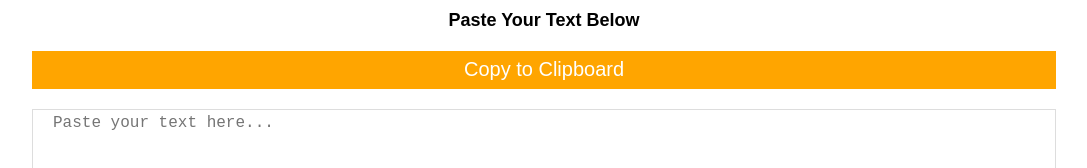
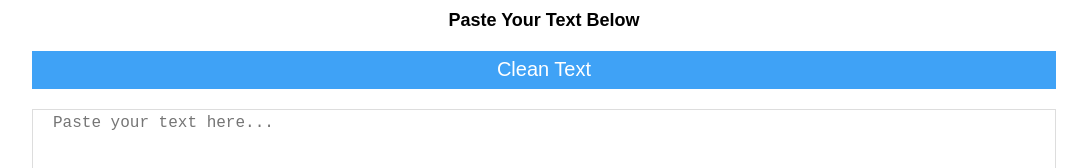
Before and after one commit to ErikDevs/remove-timestamps, a plain HTML site: page index.html in a window 1280 px wide. Both pictures are taken after a click on the button "Clean Text". Shown: the top 168 px of the page, without its empty margins (96-1183 px from the left). Drawn offline with Linux system fonts and the light colour scheme.

Commit message:
Update index.html

```diff
--- a/index.html
+++ b/index.html
@@ -189,11 +189,11 @@
       // Function to handle the action button click.
       function handleAction() {
         const button = document.getElementById("actionButton");
-        const isCleaning = button.innerText === "Clean Text"; // Check if the button is for cleaning.
+        const isCleaning = button.innerText === "Remove filler words"; // Check if the button is for cleaning.
 
         if (isCleaning) {
           cleanText(); // Clean the text if the button says "Clean Text".
-          button.innerText = "Copy to Clipboard"; // Change the button text to "Copy to Clipboard".
+          button.innerText = "Copy to text to clipboard"; // Change the button text to "Copy to Clipboard".
           button.style.backgroundColor = "orange"
           button.onclick = copyText; // Set the button's onclick event to copyText function.
         } else {
```
